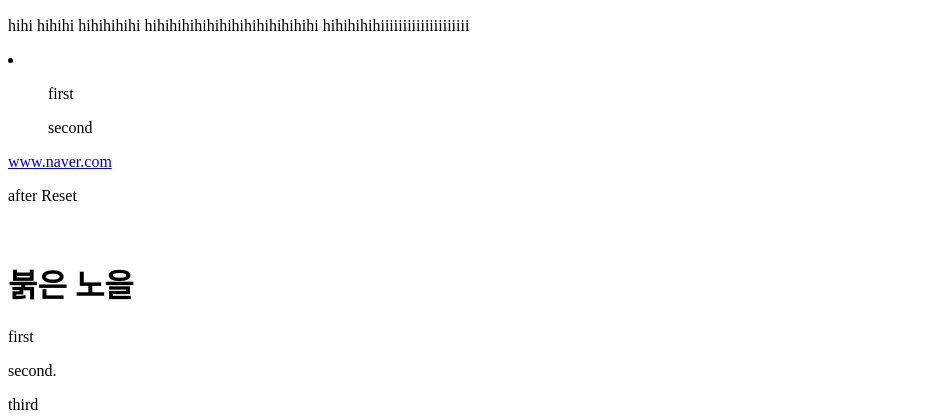
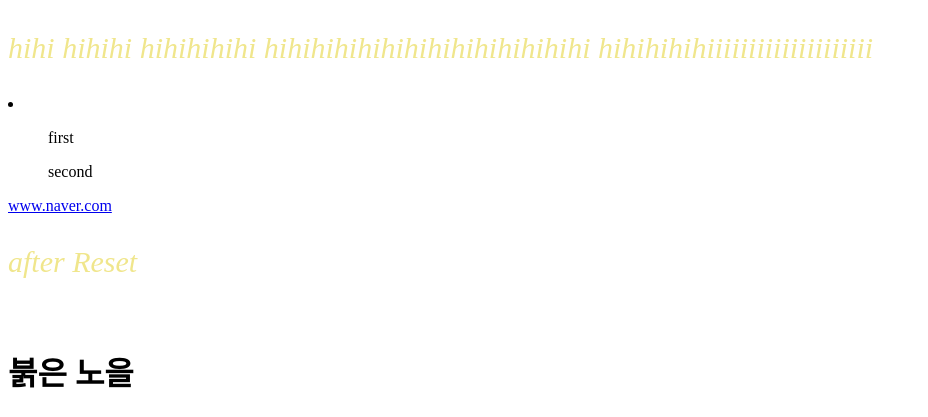
Before and after one commit to sue-23/gitTest, a plain HTML site: page index.html in a window 1280 px wide. Shown: the part 383-800 px from the top of the page, without its empty margins (0-928 px from the left). Drawn offline with Linux system fonts and the light colour scheme.

Commit message:
font color size

```diff
--- a/index.html
+++ b/index.html
@@ -9,6 +9,12 @@
             width: 300px;
             height: 300px;
             object-fit: cover;
+        }
+        p{
+            font-size: 30px;
+
+            font-style: italic;
+            color: khaki;
         }
     </style>
 </head>
```
